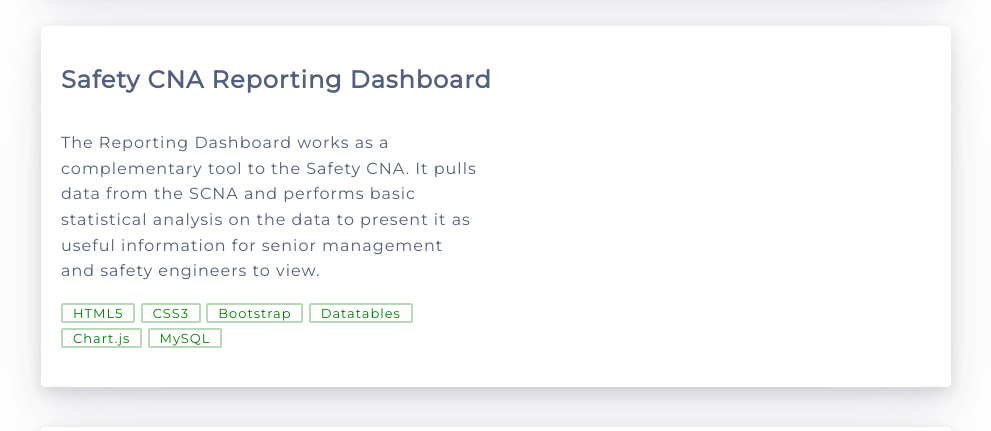
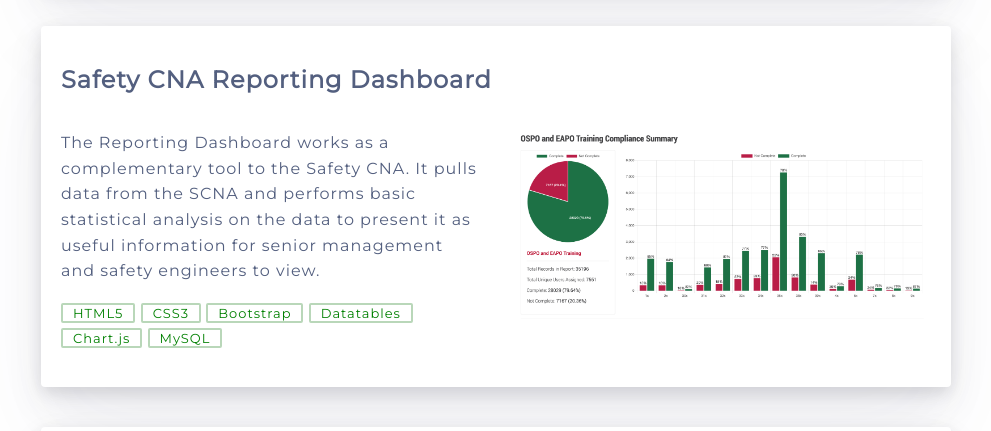
Before and after one commit to chrismomdjian/chrismomdjian.github.io, a plain HTML site: page index.html in a window 1280 px wide. Shown: the part 1940-2371 px from the top of the page, without its empty margins (269-1260 px from the left). Drawn offline with nearby package versions, Linux system fonts and the light colour scheme.

Commit message:
added project image

```diff
--- a/index.html
+++ b/index.html
@@ -186,7 +186,7 @@
                 </p>
               </div>
               <div class="col-xs-12 col-sm-6 project-screenshot">
-                <!-- <img src="./media/project_images/portfolio.png" class="img-responsive project-image" alt="Laptop with Code"/> -->
+                <img src="./media/project_images/reporting_dashboard.png" class="img-responsive project-image" alt="Reporting Dashboard"/>
               </div>
             </div>
           </div>
```
Also changed, not shown: media/project_images/reporting_dashboard.png (added), 2 other files.
